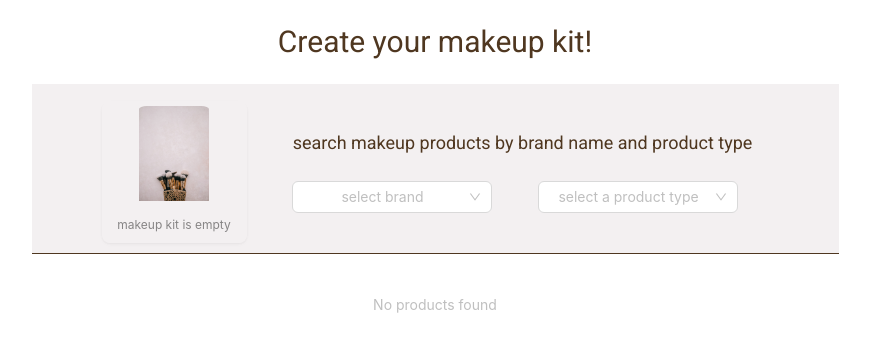
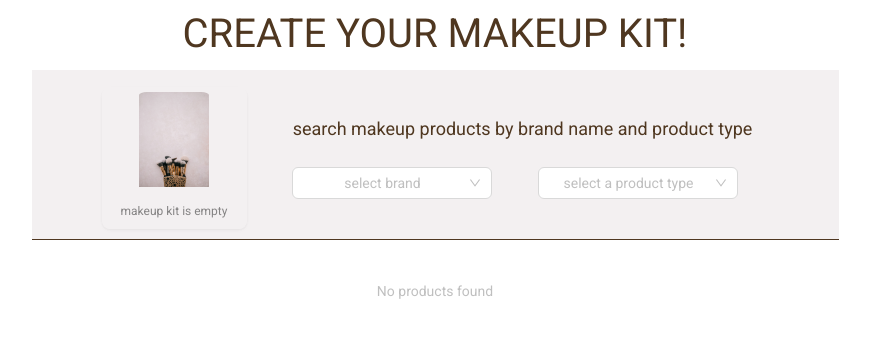
Before and after one commit to Lanas-Corner/makeup_app, a React (Create React App) app: page / in a window 1280 px wide. Shown: the top 352 px of the page, without its empty margins (205-1075 px from the left). Built offline with nearby package versions, Linux system fonts and the light colour scheme.

Commit message:
refactor: styles, const

```diff
--- a/src/App.css
+++ b/src/App.css
@@ -1,32 +1,3 @@
-.layout {
-  height: 100vh;
-  width: 100vw;
-  display: flex;
-  flex-direction: column;
-}
-
-.header {
-  background-color: #ffffff;
-  height: auto;
-}
-
-.header_text {
-  font-family: "Roboto", sans-serif;
-  font-size: 30px;
-  text-align: center;
-  margin: 10px auto;
-  color: #4f3720;
-}
-
-.content {
-  display: flex;
-  flex-direction: column;
-  justify-content: flex-start;
-  align-items: center;
-  background-color: #ffffff;
-  width: 100vw;
-}
-
 .container_search {
   display: flex;
   justify-content: space-evenly;
--- a/src/App.tsx
+++ b/src/App.tsx
@@ -1,36 +1,27 @@
 import "./App.css";
 import { Layout } from "antd";
 import SearchForm from "./components/SearchForm";
-import { ConfigProvider } from "antd";
+import { Typography } from "antd";
 import AppContextProvider from "./context/AppContext";
+import AntdConfig from "./style/Config";
+import { HeaderTitleStyle, LayoutStyle, ContentStyle } from "./style/styles";
+
+const { Title } = Typography;
+const { Header, Content } = Layout;
 
 function App() {
-  const { Header, Content } = Layout;
-
   return (
     <AppContextProvider>
-      <ConfigProvider
-        theme={{
-          token: {
-            colorPrimary: "#4f3720",
-            controlOutlineWidth: 0,
-          },
-          components: {
-            List: {
-              descriptionFontSize: 12,
-            },
-          },
-        }}
-      >
-        <Layout className="layout">
-          <Header className="header">
-            <p className="header_text">Create your makeup kit!</p>
+      <AntdConfig>
+        <Layout style={LayoutStyle}>
+          <Header>
+            <Title style={HeaderTitleStyle}>Create your makeup kit!</Title>
           </Header>
-          <Content className="content">
+          <Content style={ContentStyle}>
             <SearchForm />
           </Content>
         </Layout>
-      </ConfigProvider>
+      </AntdConfig>
     </AppContextProvider>
   );
 }
--- a/src/components/ItemCard.tsx
+++ b/src/components/ItemCard.tsx
@@ -41,9 +41,9 @@ const ItemCard = () => {
                 border: "0.3px solid rgb(79, 55, 32, 0.3)",
                 margin: "0px",
               }}
-              bodyStyle={{
-                backgroundColor: "rgb(216, 205, 208, 0.2)",
-              }}
+              // bodyStyle={{
+              //   backgroundColor: "rgb(216, 205, 208, 0.2)",
+              // }}
               cover={
                 <Image
                   height="75px"
--- a/src/components/SearchForm.tsx
+++ b/src/components/SearchForm.tsx
@@ -6,6 +6,7 @@ import ItemCard from "./ItemCard";
 import { nanoid } from "nanoid";
 import Drawer from "./Drawer";
 import { AppContext } from "../context/AppContext";
+import { brandNames } from "../const/brandList";
 
 const SearchForm = () => {
   const [form] = Form.useForm();
@@ -113,171 +114,11 @@ const SearchForm = () => {
                     textAlign: "center",
                   }}
                 >
-                  <Option value="almay" className="option">
-                    almay
-                  </Option>
-                  <Option value="alva" className="option">
-                    alva
-                  </Option>
-                  <Option value="anna sui" className="option">
-                    anna sui
-                  </Option>
-                  <Option value="annabelle" className="option">
-                    annabelle
-                  </Option>
-                  <Option value="benefit" className="option">
-                    benefit
-                  </Option>
-                  <Option value="boosh" className="option">
-                    boosh
-                  </Option>
-                  <Option value="burt's bees" className="option">
-                    burt's bees
-                  </Option>
-                  <Option value="butter london" className="option">
-                    butter london
-                  </Option>
-                  <Option value="c'est moi" className="option">
-                    c'est moi
-                  </Option>
-                  <Option value="cargo cosmetics" className="option">
-                    cargo cosmetics
-                  </Option>
-                  <Option value="china glaze" className="option">
-                    china glaze
-                  </Option>
-                  <Option value="clinique" className="option">
-                    clinique
-                  </Option>
-                  <Option value="coastal classic creation" className="option">
-                    coastal classic creation
-                  </Option>
-                  <Option value="colourpop" className="option">
-                    colourpop
-                  </Option>
-                  <Option value="covergirl" className="option">
-                    covergirl
-                  </Option>
-                  <Option value="dalish" className="option">
-                    dalish
-                  </Option>
-                  <Option value="deciem" className="option">
-                    deciem
-                  </Option>
-                  <Option value="dior" className="option">
-                    dior
-                  </Option>
-                  <Option value="dr. hauschka" className="option">
-                    dr. hauschka
-                  </Option>
-                  <Option value="e.l.f." className="option">
-                    e.l.f.
-                  </Option>
-                  <Option value="essie" className="option">
-                    essie
-                  </Option>
-                  <Option value="fenty" className="option">
-                    fenty
-                  </Option>
-                  <Option value="glossier" className="option">
-                    glossier
-                  </Option>
-                  <Option value="green people" className="option">
-                    green people
-                  </Option>
-                  <Option value="iman" className="option">
-                    iman
-                  </Option>
-                  <Option value="l'oreal" className="option">
-                    l'oreal
-                  </Option>
-                  <Option value="lotus cosmetics usa" className="option">
-                    lotus cosmetics usa
-                  </Option>
-                  <Option value="maia's mineral galaxy" className="option">
-                    maia's mineral galaxy
-                  </Option>
-                  <Option value="marcelle" className="option">
-                    marcelle
-                  </Option>
-                  <Option value="marienatie" className="option">
-                    marienatie
-                  </Option>
-                  <Option value="milani" className="option">
-                    milani
-                  </Option>
-                  <Option value="mineral fusion" className="option">
-                    mineral fusion
-                  </Option>
-                  <Option value="misa" className="option">
-                    misa
-                  </Option>
-                  <Option value="mistura" className="option">
-                    mistura
-                  </Option>
-                  <Option value="moov" className="option">
-                    moov
-                  </Option>
-                  <Option value="nudus" className="option">
-                    nuduse
-                  </Option>
-                  <Option value="nyx" className="option">
-                    nyx
-                  </Option>
-                  <Option value="orly" className="option">
-                    orly
-                  </Option>
-                  <Option value="pacifica" className="option">
-                    pacifica
-                  </Option>
-                  <Option value="penny lane organics" className="option">
-                    penny lane organics
-                  </Option>
-                  <Option value="physicians formula" className="option">
-                    physicians formula
-                  </Option>
-                  <Option value="piggy paint" className="option">
-                    piggy paint
-                  </Option>
-                  <Option value="pure anada" className="option">
-                    pure anada
-                  </Option>
-                  <Option value="rejuva minerals" className="option">
-                    rejuva minerals
-                  </Option>
-                  <Option value="maybelline" className="option">
-                    revlon
-                  </Option>
-                  <Option value="sally b's skin yummies" className="option">
-                    sally b's skin yummies
-                  </Option>
-                  <Option value="sante" className="option">
-                    sante
-                  </Option>
-                  <Option value="sinful colours" className="option">
-                    sinful colours
-                  </Option>
-                  <Option value="smashbox" className="option">
-                    smashbox
-                  </Option>
-                  <Option value="stila" className="option">
-                    stila
-                  </Option>
-                  <Option value="suncoat" className="option">
-                    suncoat
-                  </Option>
-                  <Option value="w3llpeople" className="option">
-                    w3llpeople
-                  </Option>
-                  <Option value="wet n wild" className="option">
-                    wet n wild
-                  </Option>
-                  <Option value="zorah" className="option">
-                    zorah
-                  </Option>
-                  <Option value="zorah biocosmetiques" className="option">
-                    zorah biocosmetiques
-                  </Option>
+                  {brandNames.map((brand) => (
+                    <Option value={brand} className="option" key={brand}>
+                      {brand}
+                    </Option>
+                  ))}
                 </Select>
               </FormItem>
               <FormItem name="product" style={{ padding: "10px 15px" }}>
--- /dev/null
+++ b/src/const/brandList.ts
@@ -0,0 +1,59 @@
+export const brandNames = [
+  "almay",
+  "alva",
+  "anna sui",
+  "annabelle",
+  "benefit",
+  "boosh",
+  "burt's bees",
+  "butter london",
+  "c'est moi",
+  "cargo cosmetics",
+  "china glaze",
+  "clinique",
+  "coastal classic creation",
+  "colourpop",
+  "covergirl",
+  "dalish",
+  "deciem",
+  "dior",
+  "dr. hauschka",
+  "e.l.f.",
+  "essie",
+  "fenty",
+  "glossier",
+  "green people",
+  "iman",
+  "l'oreal",
+  "lotus cosmetics usa",
+  "maia's mineral galaxy",
+  "marcelle",
+  "marienatie",
+  "maybelline",
+  "milani",
+  "mineral fusion",
+  "misa",
+  "mistura",
+  "moov",
+  "nudus",
+  "nyx",
+  "orly",
+  "pacifica",
+  "penny lane organics",
+  "physicians formula",
+  "piggy paint",
+  "pure anada",
+  "rejuva minerals",
+  "revlon",
+  "sally b's skin yummies",
+  "salon perfect",
+  "sante",
+  "sinful colours",
+  "smashbox",
+  "stila",
+  "suncoat",
+  "w3llpeople",
+  "wet n wild",
+  "zorah",
+  "zorah biocosmetiques",
+];
--- /dev/null
+++ b/src/style/Config.tsx
@@ -0,0 +1,41 @@
+import { ConfigProvider } from "antd";
+import { ReactNode } from "react";
+
+const AntdConfig = ({ children }: { children: ReactNode }) => {
+  return (
+    <ConfigProvider
+      theme={{
+        token: {
+          colorPrimary: "#4f3720",
+          colorText: "#4f3720",
+          controlOutlineWidth: 0,
+          colorBgBase: "#ffffff",
+          fontSize: 14,
+          fontSizeHeading1: 40,
+          fontWeightStrong: 400,
+          fontFamily: "Roboto, sans-serif",
+        },
+        components: {
+          Layout: {
+            headerBg: "#ffffff",
+            headerColor: "#4f3720",
+            headerHeight: 70,
+            bodyBg: "#ffffff",
+            footerBg: "#ffffff",
+          },
+          List: {
+            descriptionFontSize: 12,
+          },
+          Typography: {
+            titleMarginTop: 10,
+            titleMarginBottom: 10,
+          },
+        },
+      }}
+    >
+      {children}
+    </ConfigProvider>
+  );
+};
+
+export default AntdConfig;
--- /dev/null
+++ b/src/style/styles.ts
@@ -0,0 +1,21 @@
+import React from "react";
+
+export const LayoutStyle: React.CSSProperties = {
+  minHeight: "100vh",
+  width: "100%",
+  maxWidth: "1440px",
+  margin: "0 auto",
+};
+
+export const HeaderTitleStyle: React.CSSProperties = {
+  textAlign: "center",
+  textTransform: "uppercase",
+  margin: "10px auto",
+};
+
+export const ContentStyle: React.CSSProperties = {
+  display: "flex",
+  flexDirection: "column",
+  justifyContent: "flex-start",
+  alignItems: "center",
+};
```
